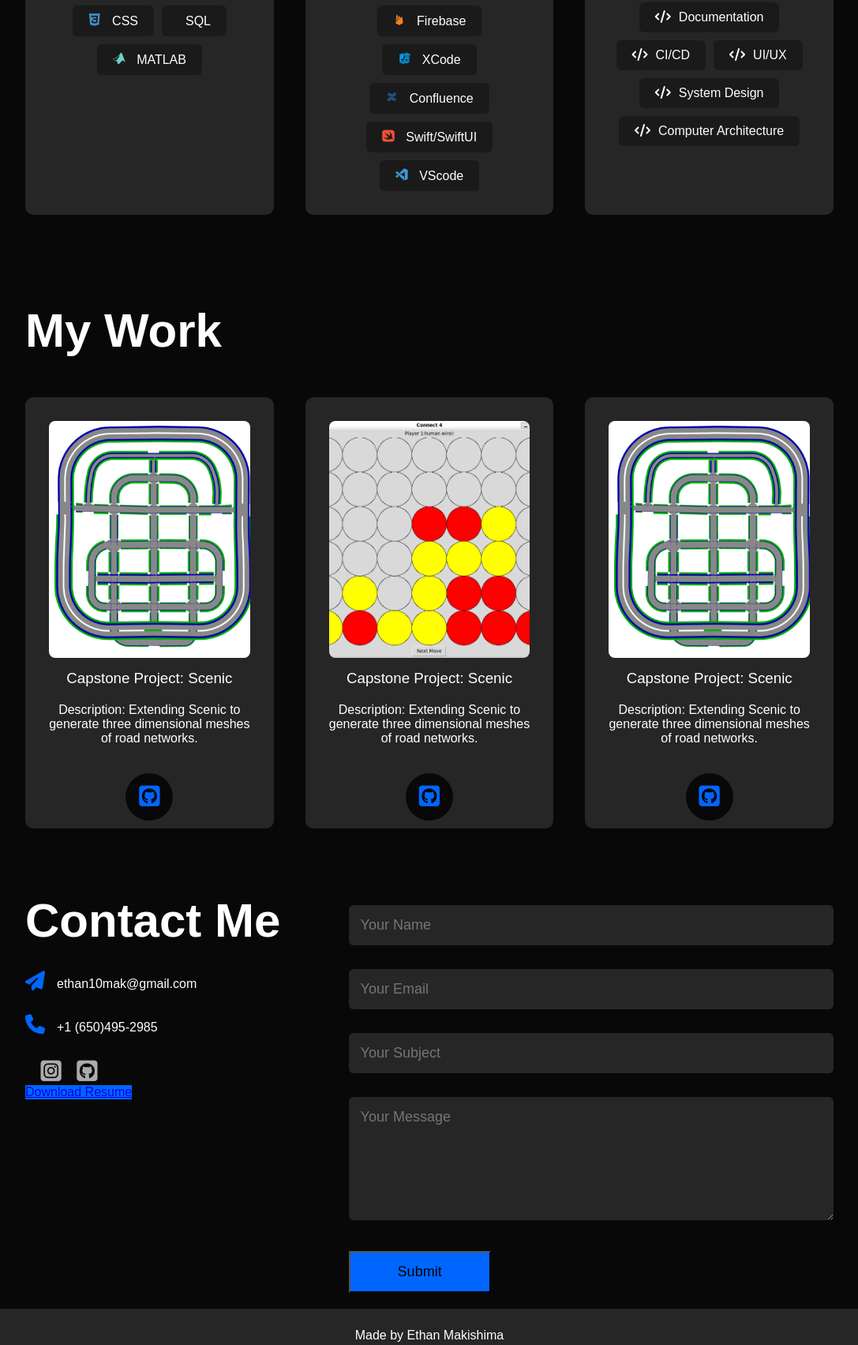
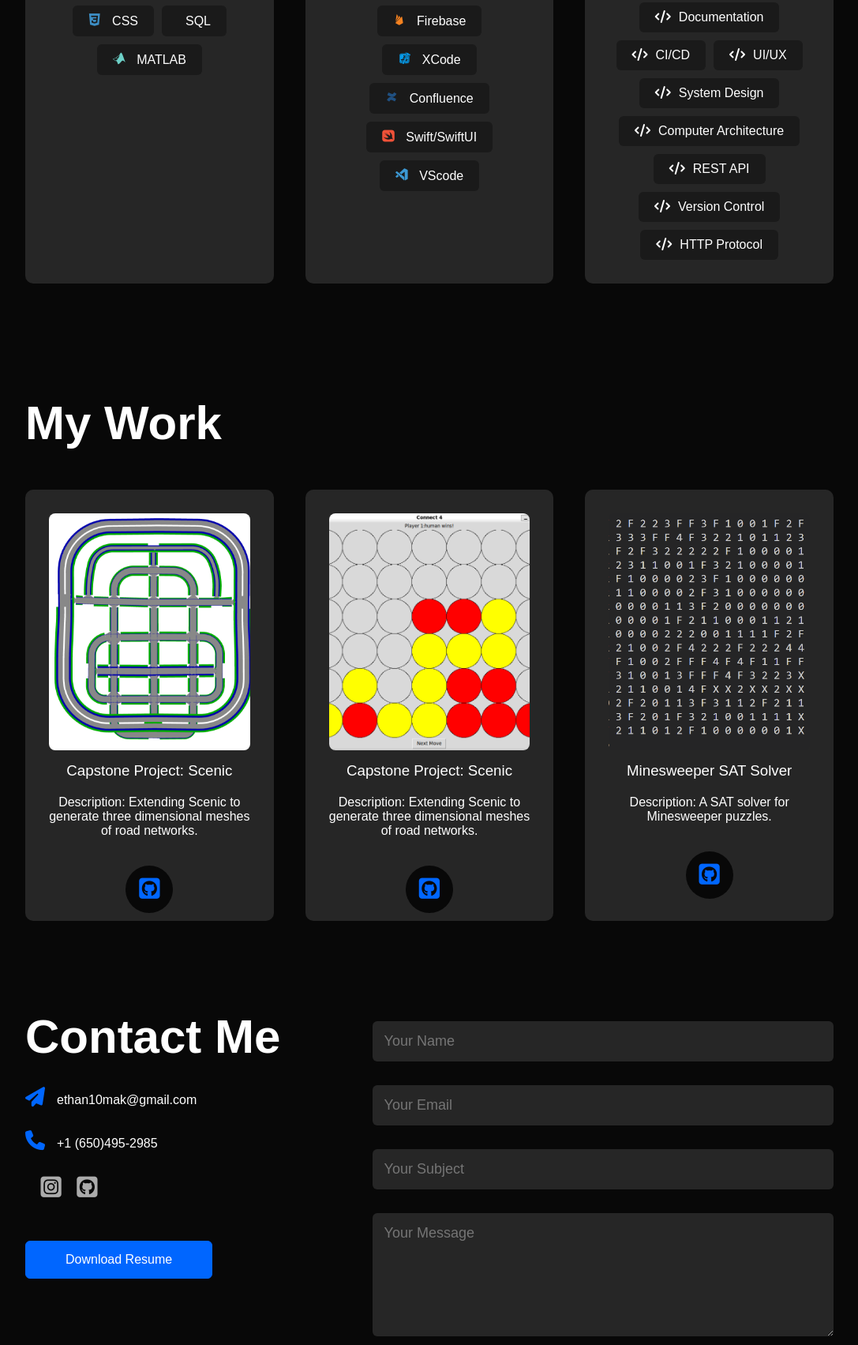
Before and after one commit to ethan10mak/Ethans_Portfolio, a plain HTML site: page index.html in a window 1280 px wide. Shown: the part 1920-3623 px from the top of the page at 79% size, without its empty margins (96-1183 px from the left). Drawn offline with nearby package versions, Linux system fonts and the light colour scheme; some icons are missing.

Commit message:
Added work-3 and fixed header issue with portfolio

```diff
--- a/index.html
+++ b/index.html
@@ -174,13 +174,16 @@
               <span class="skill"><i class="fa-solid fa-code"></i>UI/UX</span>
               <span class="skill"><i class="fa-solid fa-code"></i>System Design</span>
               <span class="skill"><i class="fa-solid fa-code"></i>Computer Architecture</span>
+              <span class="skill"><i class="fa-solid fa-code"></i>REST API</span>
+              <span class="skill"><i class="fa-solid fa-code"></i>Version Control</span>
+              <span class="skill"><i class="fa-solid fa-code"></i>HTTP Protocol</span>
             </div>
           </div>
         </div>
       </div>
     </div>
     <!--  ----------------portfolio--------------- -->
-    <div class="portfolio">
+    <div id="portfolio">
       <div class="container">
         <h1 class = "sub-title">My Work</h1>
         <div class="card-list">
@@ -203,18 +206,16 @@
             <a href="https://github.com/ethan10mak/Connect-4-AI"><i class="fa-brands fa-square-github"></i></a>
           </div>
           <div class="project-card">
-            <img src="images/work-1.png" alt="work-1" />
-            <h3>Capstone Project: Scenic</h3>
+            <img src="images/work-3.png" alt="work-3" />
+            <h3>Minesweeper SAT Solver</h3>
             <p>
-              Description: Extending Scenic to generate three dimensional meshes
-              of road networks.
+              Description: A SAT solver for Minesweeper puzzles.
             </p>
-            <a href="#"><i class="fa-brands fa-square-github"></i></a>
+            <a href="https://github.com/ethan10mak/Minesweeper_SAT"><i class="fa-brands fa-square-github"></i></a>
           </div>
         </div>
       </div>
     </div>
-
     <!-- -------------------contact----------------- -->
     <div id="contact">
       <div class="container">
@@ -263,7 +264,7 @@
         </div>
       </div>
       <div class="copyright">
-        <p>Made by Ethan Makishima</p>
+        <p>Made by Ethan Makishima. Made using HTML, CSS, and JavaScript. Hosted on AWS Amplify</p>
       </div>
     </div>
 
--- a/style.css
+++ b/style.css
@@ -289,88 +289,13 @@ nav ul li a:hover::after{
     background: var(--accent-color-less-bright);
     transform: translateY(-5px);
 }
-
-/* ----------portfolio---------- */
-/* #portfolio{
-    padding: 50px 0;
-}
-.work-list{
-    display: grid;
-    grid-template-columns: repeat(auto-fit, minmax(250px, 1fr));
-    grid-gap: 40px;
-    margin-top: 50px;
-}
-.work{
-    border-radius: 10px;
-    position: relative;
-    overflow: hidden;
-}
-.work img{
-    width: 100%;
-    border-radius: 10px;
-    display: block;
-    transition: transform 0.5s;
-}
-.layer{
-    width: 100%;
-    height: 0%;
-    background: linear-gradient(rgba(0,0,0,0.6), var(--accent-color));
-    border-radius: 10px;
-    position: absolute;
-    left: 0;
-    bottom: 0;
-    overflow: hidden;
-    display: flex;
-    align-items: center;
-    justify-content: center;
-    flex-direction: column;
-    padding: 0 40px;
-    text-align: center;
-    font-size: 14px;
-    transition: 0.5s;
-}
-.layer h3{
-    font-weight: 500;
-    margin-bottom: 20px;
-}
-.layer a{
-    margin-top: 20px;
-    color: var(--accent-color);
-    text-decoration: none;
-    font-size: 18px;
-    line-height: 60px;
-    background: var(--background-color);
-    width: 60px;
-    height: 60px;
-    border-radius: 50%;
-    text-align: center;
-}
-.work:hover img{
-    transform: scale(1.1);
-}
-.work:hover .layer{
-    height: 100%;
-}
-.btn{
-    display: block;
-    margin: 50px auto;
-    width: fit-content;
-    border: 1px solid var(--accent-color);
-    padding: 14px 50px;
-    border-radius: 6px;
-    text-decoration: none;
-    color: var(--text-color);
-    transition: background 0.5s;
-}
-.btn:hover{
-    background: var(--accent-color);
-} */
 /* ----------contact---------- */
 .contact-left{
     flex-basis: 35%;
 }
 .contact-right{
     flex-basis: 60%;
+    padding-left: 30px;
 }
 .contact-left p{
     margin-top: 30px;
@@ -394,6 +319,20 @@ nav ul li a:hover::after{
 .social-icons a:hover{
     color: var(--accent-color);
     transform: translateY(-5px);
+}
+.btn{
+    display: block;
+    margin: 50px auto;
+    width: fit-content;
+    border: 1px solid var(--accent-color);
+    padding: 14px 50px;
+    border-radius: 6px;
+    text-decoration: none;
+    color: var(--text-color);
+    transition: background 0.5s;
+}
+.btn:hover{
+    background: var(--accent-color);
 }
 .btn.btn2{
     display: inline-block;
```
Also changed, not shown: images/work-3.png (added).
